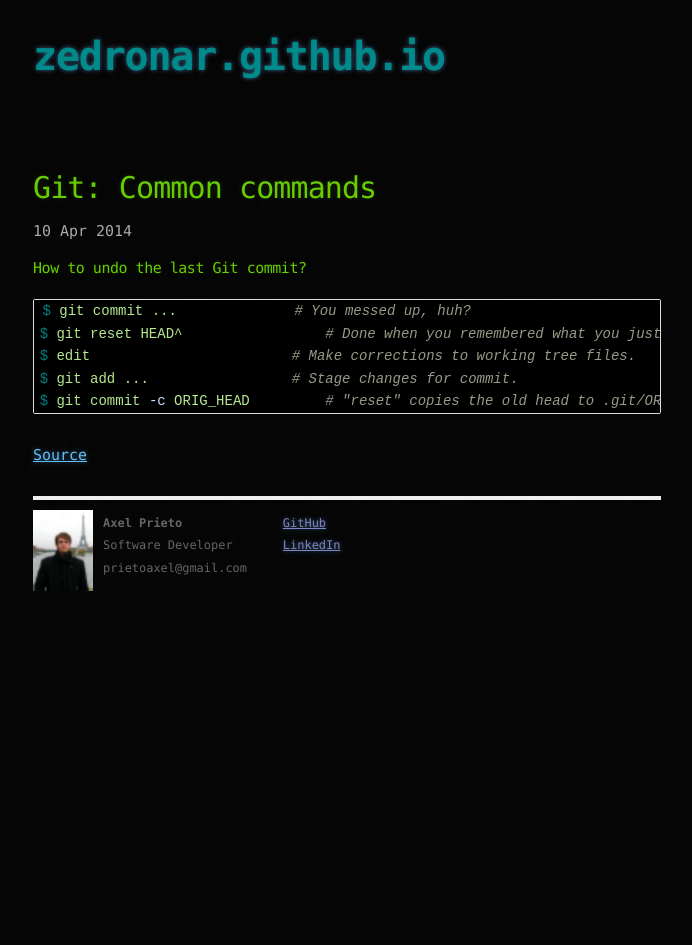
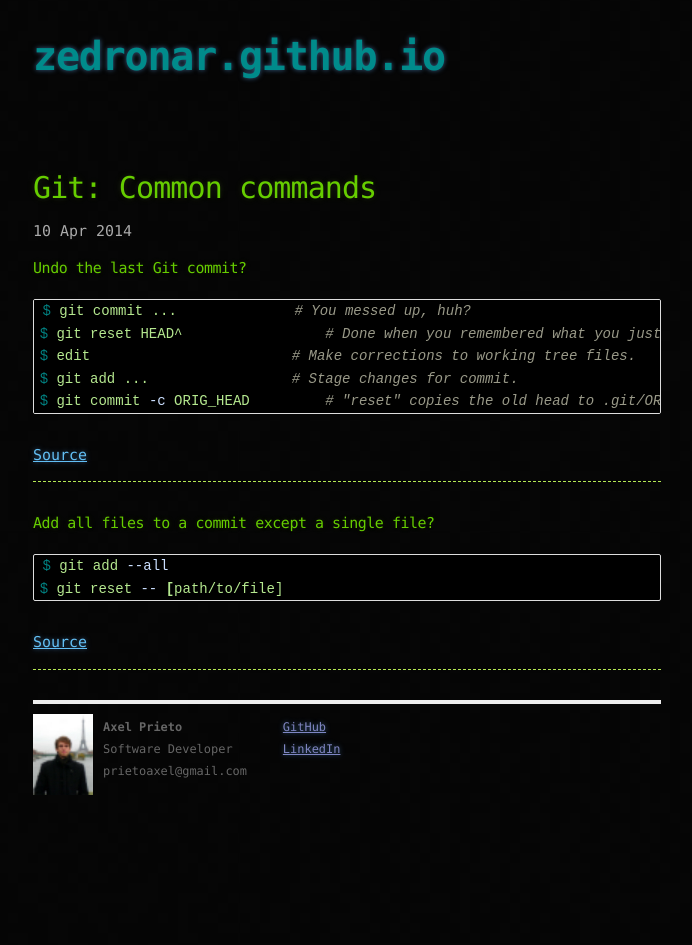
Before and after one commit to 4x3lpri3t0/zedronar.github.io, a Jekyll site: the page built from _posts/2014-04-10-git-common-commands.markdown, in a window 1280 px wide. Shown: the whole page, without its empty margins (293-985 px from the left). Built offline with Jekyll 4.4.1, drawn with Linux system fonts in a browser that asks for light colours; Markdown is read by kramdown in place of the engine named in the settings; comment, search, counter and statistics services are not loaded.

Commit message:
Git: Common commands updated.

````diff
--- a/_posts/2014-04-10-git-common-commands.markdown
+++ b/_posts/2014-04-10-git-common-commands.markdown
@@ -5,7 +5,7 @@
 categories: git
 ---
 
-### How to undo the last Git commit? ###
+### Undo the last Git commit? ###
 
 ```bash
 $ git commit ...              # You messed up, huh?
@@ -15,3 +15,16 @@
 $ git commit -c ORIG_HEAD 	  # "reset" copies the old head to .git/ORIG_HEAD; redo the commit by starting with its log message. If you do not need to edit the message further, you can give -C option instead.
 ```
 [Source](http://stackoverflow.com/questions/927358/how-to-undo-the-last-git-commit)
+
+---
+
+### Add all files to a commit except a single file? ###
+
+```bash
+$ git add --all
+$ git reset -- [path/to/file]
+```
+
+[Source](http://stackoverflow.com/questions/4475457/add-all-files-to-a-commit-except-a-single-file)
+
+---
````
